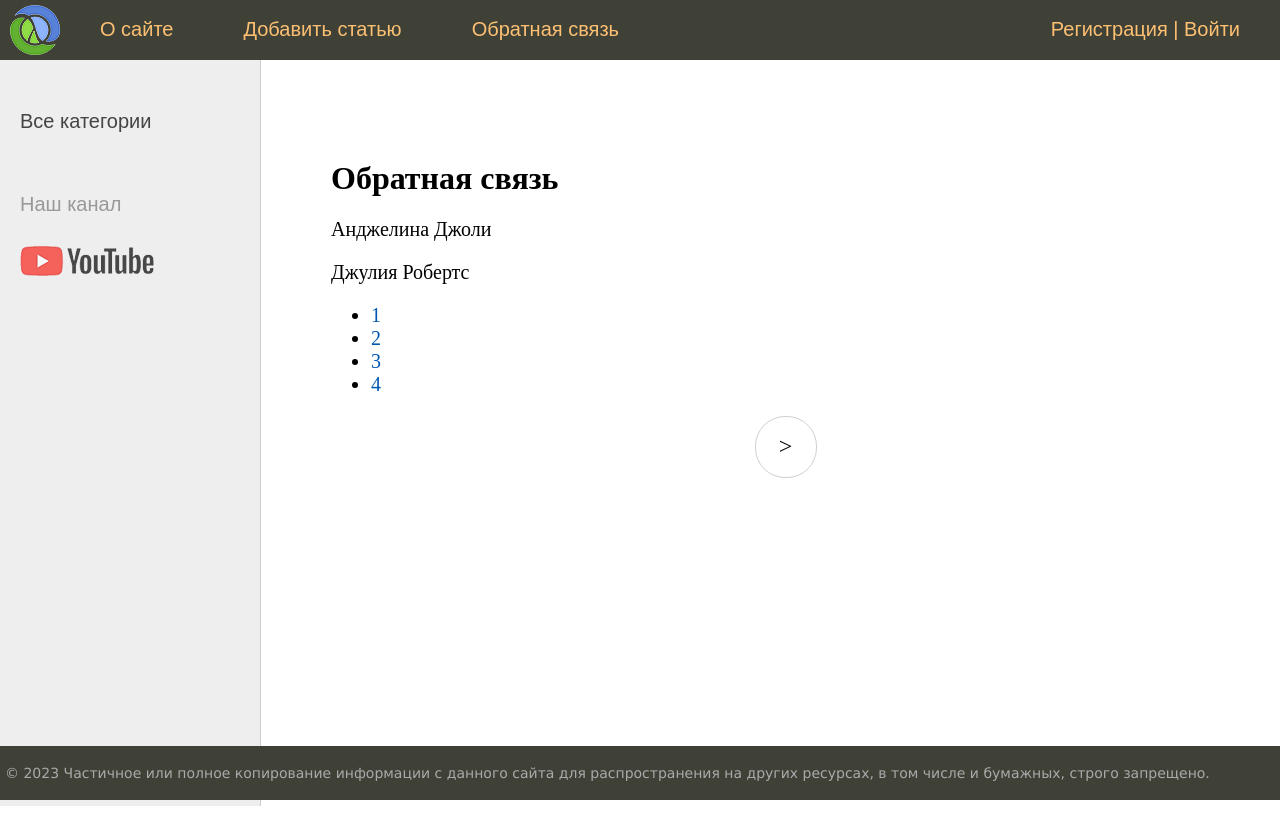
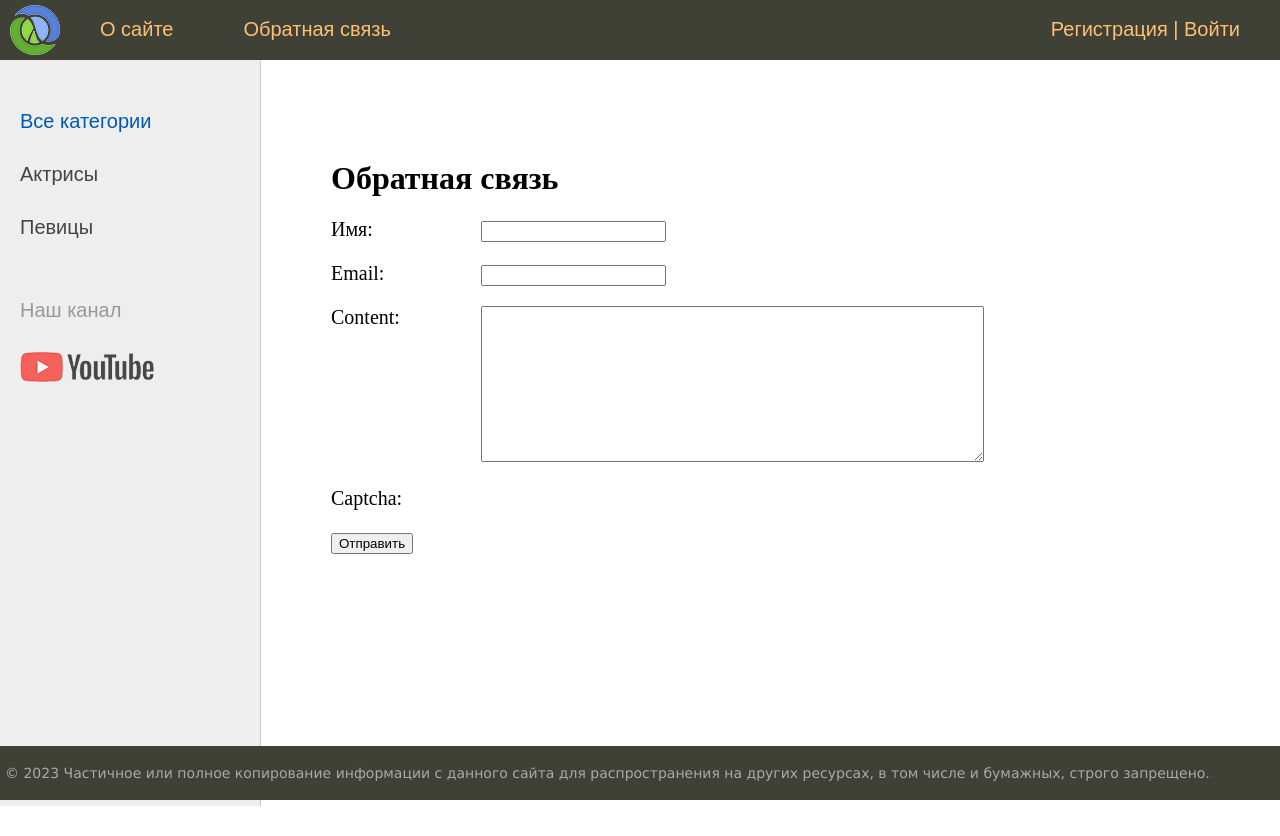
Before and after one commit to jjoskeyman/hexlet-django-blog, a Django app: page /contact/ in a window 1280 px wide. Run offline with Django 4.2, Linux system fonts and the light colour scheme; data comes from the database, SQL or seed files in the repository; both versions use the stored data as it was after the commit.

Commit message:
+captcha

```diff
--- a/hexlet_django_blog/hexlet_django_blog/urls.py
+++ b/hexlet_django_blog/hexlet_django_blog/urls.py
@@ -22,6 +22,7 @@ from women.views import *
 
 urlpatterns = [
     path('admin/', admin.site.urls),
+    path('captcha/', include('captcha.urls')),
     path('', include('women.urls')),
 ]
 
--- a/hexlet_django_blog/women/forms.py
+++ b/hexlet_django_blog/women/forms.py
@@ -2,6 +2,7 @@ from django import forms
 from django.contrib.auth.forms import UserCreationForm, AuthenticationForm
 from django.contrib.auth.models import User
 from django.core.exceptions import ValidationError
+from captcha.fields import CaptchaField
 
 from .models import *
 
@@ -41,3 +42,10 @@ class RegisterUserForm(UserCreationForm):
 class LoginUserForm(AuthenticationForm):
     username = forms.CharField(label='Логин', widget=forms.TextInput(attrs={'class': 'form-input'}))
     password = forms.CharField(label='Пароль', widget=forms.PasswordInput(attrs={'class': 'form-input'}))
+
+
+class ContactForm(forms.Form):
+    name = forms.CharField(label='Имя', max_length=255)
+    email = forms.EmailField(label='Email')
+    content = forms.CharField(widget=forms.Textarea(attrs={'cols': 60, 'rows': 10}))
+    captcha = CaptchaField()
--- a/hexlet_django_blog/women/templates/women/contact.html
+++ b/hexlet_django_blog/women/templates/women/contact.html
@@ -3,16 +3,17 @@
 {% block content %}
 <h1>{{title}}</h1>
 
-{% for item in page_obj %}
-<p>{{ item }}</p>
+<form method="post">
+    {% csrf_token %}
+
+    <div class="form-error">{{ form.non_field_errors }}</div>
+
+{% for f in form %}
+<p><label class="form-label" for="{{ f.id_for_label }}">{{f.label}}: </label>{{ f }}</p>
+<div class="form-error">{{ f.errors }}</div>
 {% endfor %}
-<nav>
-    <ul>
-        {% for p in page_obj.paginator.page_range %}
-        <li>
-            <a href="?page={{ p }}">{{ p }}</a>
-        </li>
-        {% endfor %}
-    </ul>
-</nav>
+
+    <button type="submit">Отправить</button>
+</form>
+
 {% endblock %}
--- a/hexlet_django_blog/women/urls.py
+++ b/hexlet_django_blog/women/urls.py
@@ -8,7 +8,7 @@ urlpatterns = [
     # path('post/<slug:post_slug>/delete/', PostFormDeleteView.as_view(), name='posts_delete'),
     path('about/', About.as_view(), name='about'),
     path('addpage/', AddPage.as_view(), name='add_page'),
-    path('contact/', contact, name='contact'),
+    path('contact/', ContactFormView.as_view(), name='contact'),
     path('login/', LoginUser.as_view(), name='login'),
     path('logout/', logout_user, name='logout'),
     path('register/', RegisterUser.as_view(), name='register'),
--- a/hexlet_django_blog/women/utils.py
+++ b/hexlet_django_blog/women/utils.py
@@ -1,3 +1,4 @@
+from django.core.cache import cache
 from django.db.models import Count
 
 from .models import *
@@ -11,7 +12,10 @@ class DataMixin:
     paginate_by = 20
     def get_user_context(self, **kwargs):
         context = kwargs
-        cats = Category.objects.annotate(Count('women'))
+        cats = cache.get('cats')
+        if not cats:
+            cats = Category.objects.annotate(Count('women'))
+            cache.set('cats', cats, 60)
 
         user_menu = menu.copy()
         if not self.request.user.is_authenticated:
--- a/hexlet_django_blog/women/views.py
+++ b/hexlet_django_blog/women/views.py
@@ -4,7 +4,7 @@ from django.core.paginator import Paginator
 from django.http import HttpResponseNotFound, Http404, HttpResponse
 from django.shortcuts import render, redirect
 from django.urls import reverse_lazy
-from django.views.generic import ListView, DetailView, CreateView, DeleteView
+from django.views.generic import ListView, DetailView, CreateView, DeleteView, FormView
 from .forms import *
 from django.contrib import messages
 from django.contrib.auth.mixins import LoginRequiredMixin
@@ -106,13 +106,19 @@ class WomenCategory(DataMixin, ListView):
         return dict(list(context.items()) + list(c_def.items()))
 
 
-def contact(request):
-    contact_list = Women.objects.all()
-    paginator = Paginator(contact_list, 2)
+class ContactFormView(DataMixin, FormView):
+    form_class = ContactForm
+    template_name = 'women/contact.html'
+    success_url = reverse_lazy('home')
 
-    page_number = request.GET.get('page')
-    page_obj = paginator.get_page(page_number)
-    return render(request, 'women/contact.html', {'page_obj': page_obj, 'title': 'Обратная связь', 'menu': menu})
+    def get_context_data(self, *, object_list=None, **kwargs):
+        context = super().get_context_data(**kwargs)
+        c_def = self.get_user_context(title="Обратная связь")
+        return dict(list(context.items()) + list(c_def.items()))
+
+    def form_valid(self, form):
+        print(form.cleaned_data)
+        return redirect('home')
 
 
 class RegisterUser(DataMixin, CreateView):
```
Also changed, not shown: hexlet_django_blog/hexlet_django_blog/settings.py (+8 -0 lines), hexlet_django_blog/women/templates/women/list_categories.html (+5 -5 lines), hexlet_django_blog/db.sqlite3.
